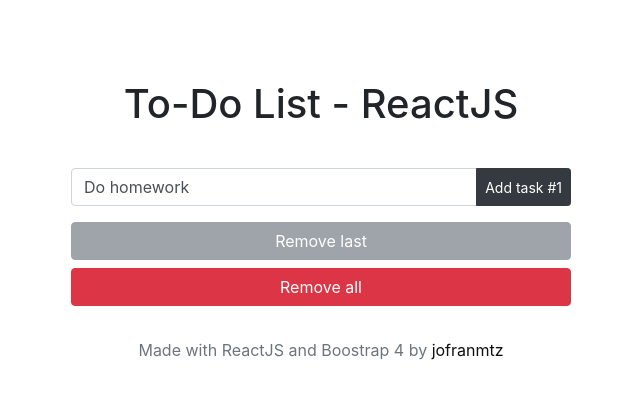
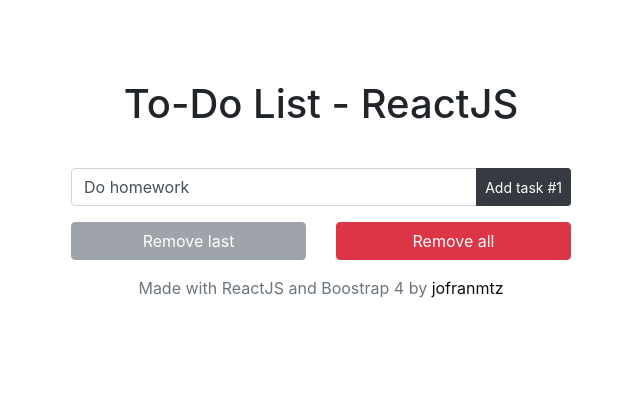
Before and after one commit to xyvs/todo-list-react, a React (Create React App) app: page / in a window 1280 px wide. Shown: the top 398 px of the page, without its empty margins (319-959 px from the left). Built offline with nearby package versions, Linux system fonts and the light colour scheme.

Commit message:
Design Corrections

```diff
--- a/src/App.css
+++ b/src/App.css
@@ -7,8 +7,8 @@ a:hover {
 	text-decoration: none;
 }
 
-footer {
-	margin-top: 2em;
+.button-actions {
+	margin-bottom: 1em;
 }
 
 .app {
--- a/src/App.js
+++ b/src/App.js
@@ -37,9 +37,13 @@ function ItemList(props) {
 
 function Buttons(props) {
 	return (
-		<div>
+		<div className="row">
+			<div className="col-12 col-md-6 button-actions">
 			<button className="btn btn-block btn-secondary text-white disabled" onClick={props.removeLast} >Remove last</button>
+			</div>
+			<div className="col-12 col-md-6 button-actions">
 			<button className="btn btn-block btn-danger text-white" onClick={props.removeAll} >Remove all</button>
+			</div>
 		</div>
 	)
 }
```
Also changed, not shown: public/index.html (line endings or trailing spaces).
